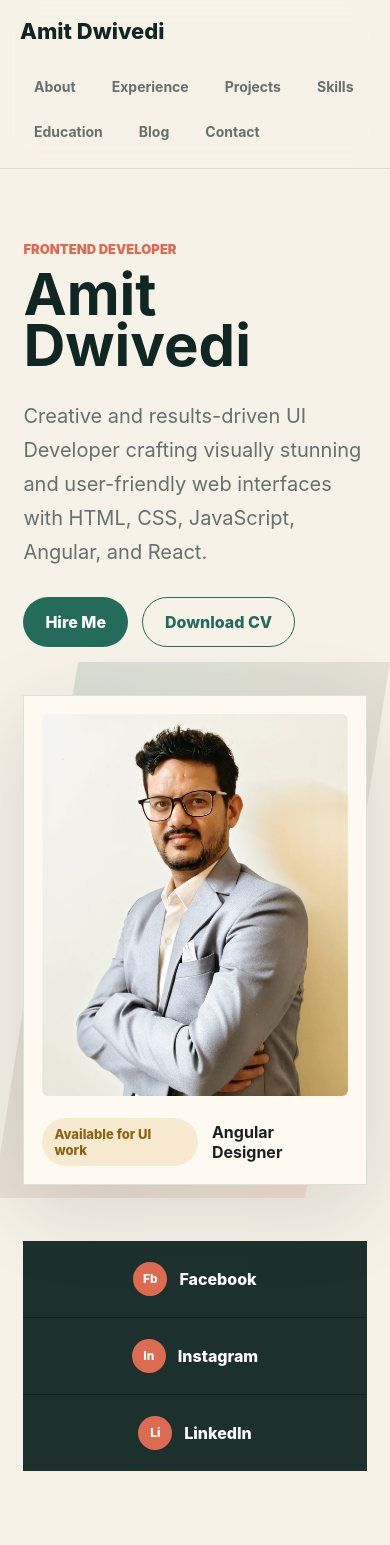
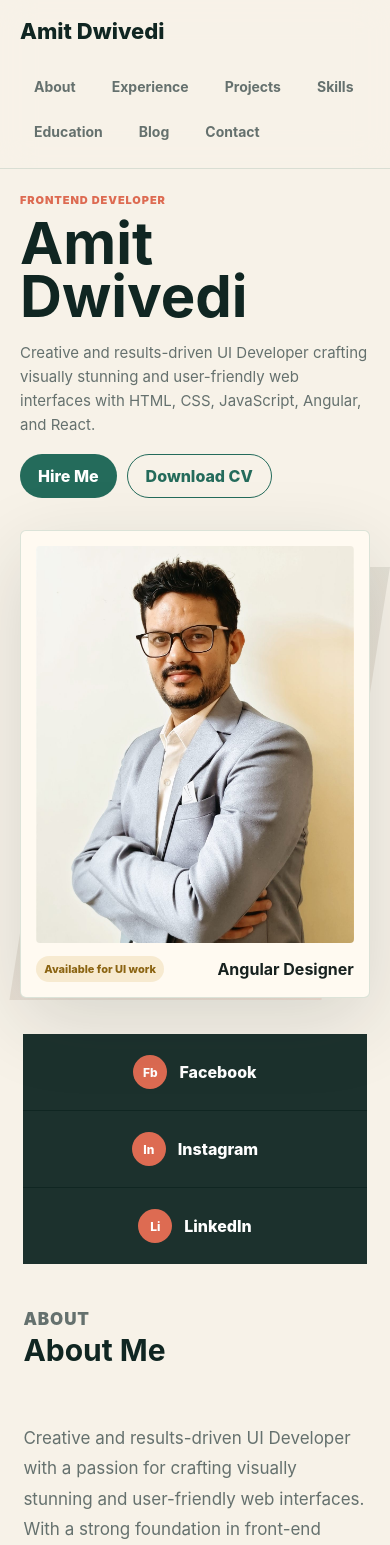
Before and after one commit to amitdevd/my-portfolio, a React (Create React App) app: page / in a window 390 px wide. Shown: the top 1545 px of the page. Built offline with nearby package versions, Linux system fonts and the light colour scheme; no server answers.

Commit message:
Make hero banner fully adaptive to both viewport width and height

```diff
--- a/src/App.css
+++ b/src/App.css
@@ -80,56 +80,60 @@ a {
 
 .hero {
   align-items: center;
+  box-sizing: border-box;
   display: grid;
-  gap: 48px;
-  grid-template-columns: minmax(0, 1.05fr) minmax(280px, 0.7fr);
+  gap: clamp(20px, 3.5vw, 48px);
+  grid-template-columns: minmax(0, 1.1fr) minmax(260px, 0.9fr);
   min-height: calc(100vh - 76px);
-  padding: 72px clamp(20px, 6vw, 88px) 56px;
+  min-height: calc(100dvh - 76px);
+  padding: clamp(16px, 2.8vh, 36px) clamp(20px, 5vw, 88px);
   position: relative;
 }
 
 .hero::before {
   background: linear-gradient(135deg, rgba(36, 107, 91, 0.14), rgba(221, 107, 82, 0.13));
   content: "";
-  height: 74%;
+  height: 80%;
+  max-height: 680px;
+  pointer-events: none;
   position: absolute;
   right: 0;
-  top: 8%;
+  top: 5%;
   transform: skewX(-9deg);
   transform-origin: top;
-  width: 45%;
+  width: 44%;
   z-index: -1;
 }
 
 .eyebrow {
   color: var(--coral);
-  font-size: 13px;
+  font-size: clamp(11px, 1.3vh, 13px);
   font-weight: 900;
-  letter-spacing: 0;
-  margin: 0 0 12px;
+  letter-spacing: 0.9px;
+  margin: 0 0 clamp(6px, 1.2vh, 12px);
   text-transform: uppercase;
 }
 
 .hero h1 {
   color: var(--deep);
-  font-size: clamp(48px, 8vw, 108px);
-  line-height: 0.88;
+  font-size: clamp(36px, min(6.2vw, 9vh), 86px);
+  line-height: 0.92;
   margin: 0;
-  max-width: 600px;
+  max-width: 640px;
 }
 
 .hero-text {
   color: var(--muted);
-  font-size: 20px;
-  line-height: 1.7;
-  margin: 28px 0;
-  max-width: 720px;
+  font-size: clamp(15px, min(1.25vw, 2.1vh), 19px);
+  line-height: 1.6;
+  margin: clamp(12px, 2vh, 20px) 0;
+  max-width: 640px;
 }
 
 .hero-actions {
   display: flex;
   flex-wrap: wrap;
-  gap: 14px;
+  gap: clamp(10px, 1.5vw, 14px);
 }
 
 .button {
@@ -137,8 +141,8 @@ a {
   border-radius: 999px;
   display: inline-flex;
   font-weight: 800;
-  min-height: 48px;
-  padding: 14px 22px;
+  min-height: clamp(40px, 4.8vh, 48px);
+  padding: clamp(10px, 1.3vh, 14px) clamp(18px, 2vw, 22px);
   text-decoration: none;
 }
 
@@ -155,16 +159,22 @@ a {
 .hero-card {
   background: var(--panel);
   border: 1px solid rgba(36, 107, 91, 0.16);
+  border-radius: 6px;
   box-shadow: var(--shadow);
-  display: grid;
-  gap: 22px;
-  padding: 18px;
+  display: flex;
+  flex-direction: column;
+  gap: clamp(10px, 1.6vh, 16px);
+  justify-self: end;
+  max-width: min(100%, 420px);
+  padding: clamp(12px, 1.8vh, 16px);
+  width: 100%;
 }
 
 .hero-card img {
   aspect-ratio: 4 / 5;
-  border-radius: 6px;
+  border-radius: 4px;
   display: block;
+  max-height: min(52vh, 460px);
   object-fit: cover;
   width: 100%;
 }
@@ -172,7 +182,8 @@ a {
 .hero-card div {
   align-items: center;
   display: flex;
-  gap: 14px;
+  flex-wrap: wrap;
+  gap: 8px;
   justify-content: space-between;
 }
 
@@ -180,9 +191,9 @@ a {
   background: rgba(211, 161, 58, 0.18);
   border-radius: 999px;
   color: #8b6412;
-  font-size: 13px;
+  font-size: clamp(11px, 1.3vh, 13px);
   font-weight: 800;
-  padding: 8px 12px;
+  padding: clamp(4px, 0.8vh, 6px) clamp(8px, 1.2vw, 12px);
 }
 
 .social-strip {
@@ -219,7 +230,7 @@ a {
 }
 
 .section {
-  padding: 68px clamp(20px, 6vw, 88px);
+  padding: 40px clamp(20px, 6vw, 88px);
 }
 
 .section-heading {
@@ -647,7 +658,19 @@ a {
   }
 
   .hero {
+    gap: 32px;
     min-height: auto;
+    padding-top: 24px;
+    padding-bottom: 36px;
+  }
+
+  .hero-card {
+    justify-self: center;
+    max-width: 380px;
+  }
+
+  .hero-card img {
+    max-height: 48vh;
   }
 
   .hero::before {
@@ -725,3 +748,46 @@ a {
     grid-template-columns: 1fr;
   }
 }
+
+@media (max-height: 760px) and (min-width: 900px) {
+  .hero {
+    gap: 28px;
+    padding-top: 14px;
+    padding-bottom: 20px;
+  }
+
+  .hero-card img {
+    max-height: 44vh;
+  }
+
+  .hero-text {
+    margin: 10px 0 16px;
+  }
+}
+
+@media (max-height: 640px) and (min-width: 900px) {
+  .hero {
+    gap: 18px;
+    padding-top: 8px;
+    padding-bottom: 14px;
+  }
+
+  .hero-card img {
+    max-height: 38vh;
+  }
+
+  .hero h1 {
+    font-size: clamp(32px, 5vw, 50px);
+  }
+
+  .hero-text {
+    font-size: 14px;
+    line-height: 1.45;
+    margin: 6px 0 12px;
+  }
+
+  .button {
+    min-height: 38px;
+    padding: 8px 16px;
+  }
+}
```
